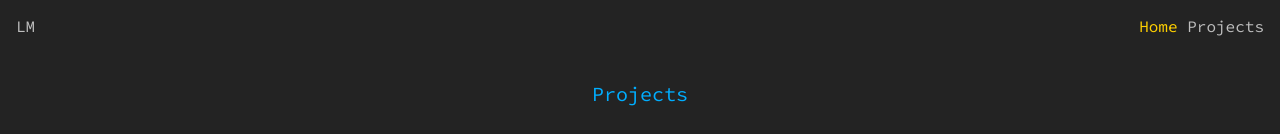
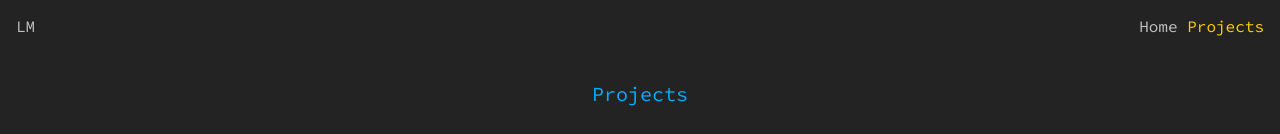
Before and after one commit to LiliMartinez23/liliana-martinez, a plain HTML site: page projects.html in a window 1280 px wide. Shown: the top 134 px of the page. Drawn offline with Linux system fonts and the light colour scheme; a web font is replaced by a local one.

Commit message:
ACTIVE LINK

```diff
--- a/projects.html
+++ b/projects.html
@@ -13,8 +13,8 @@
         <a href="index.html">LM</a>
 
         <div id="nav-links" class="nav-links">
-            <a id="active" class="nav-link" href="index.html">Home</a>
-            <a class="nav-link" href="projects.html">Projects</a>
+            <a class="nav-link" href="index.html">Home</a>
+            <a id="active" class="nav-link" href="projects.html">Projects</a>
         </div>
     </div>
 
```
